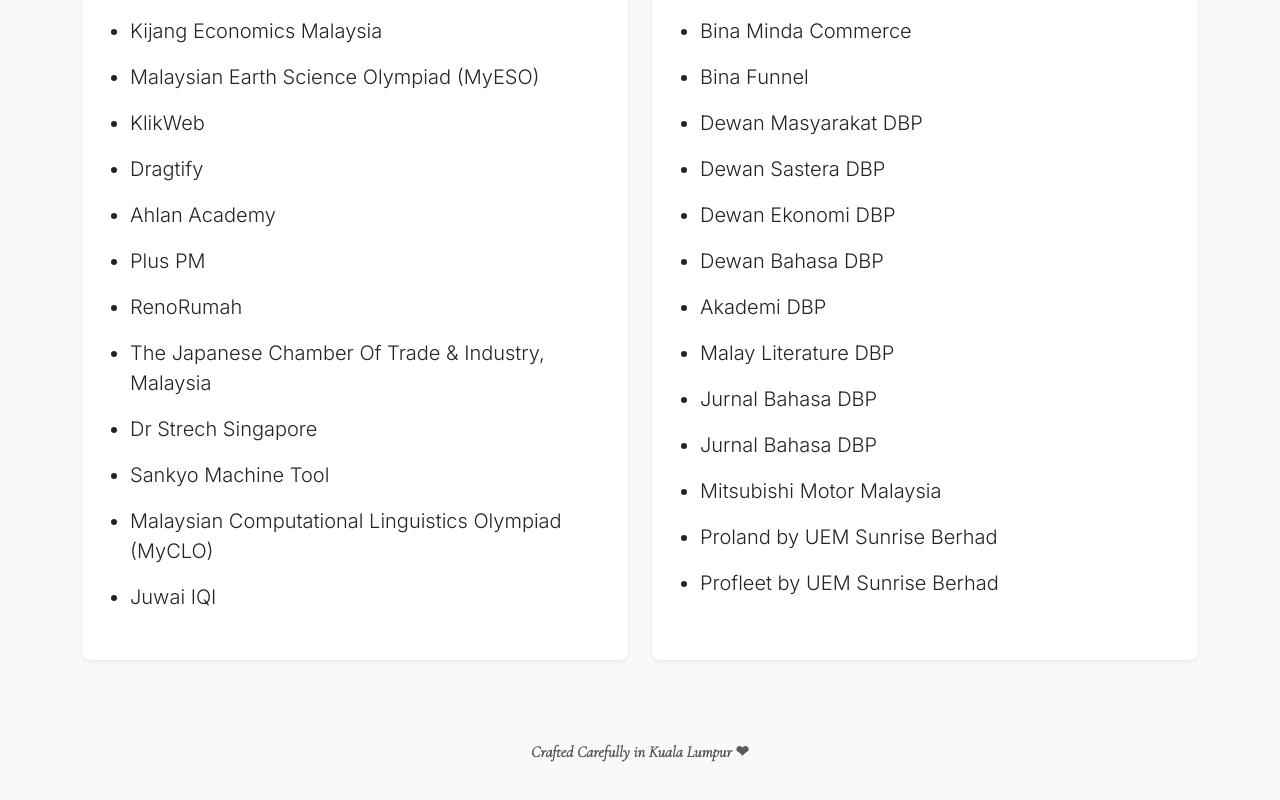
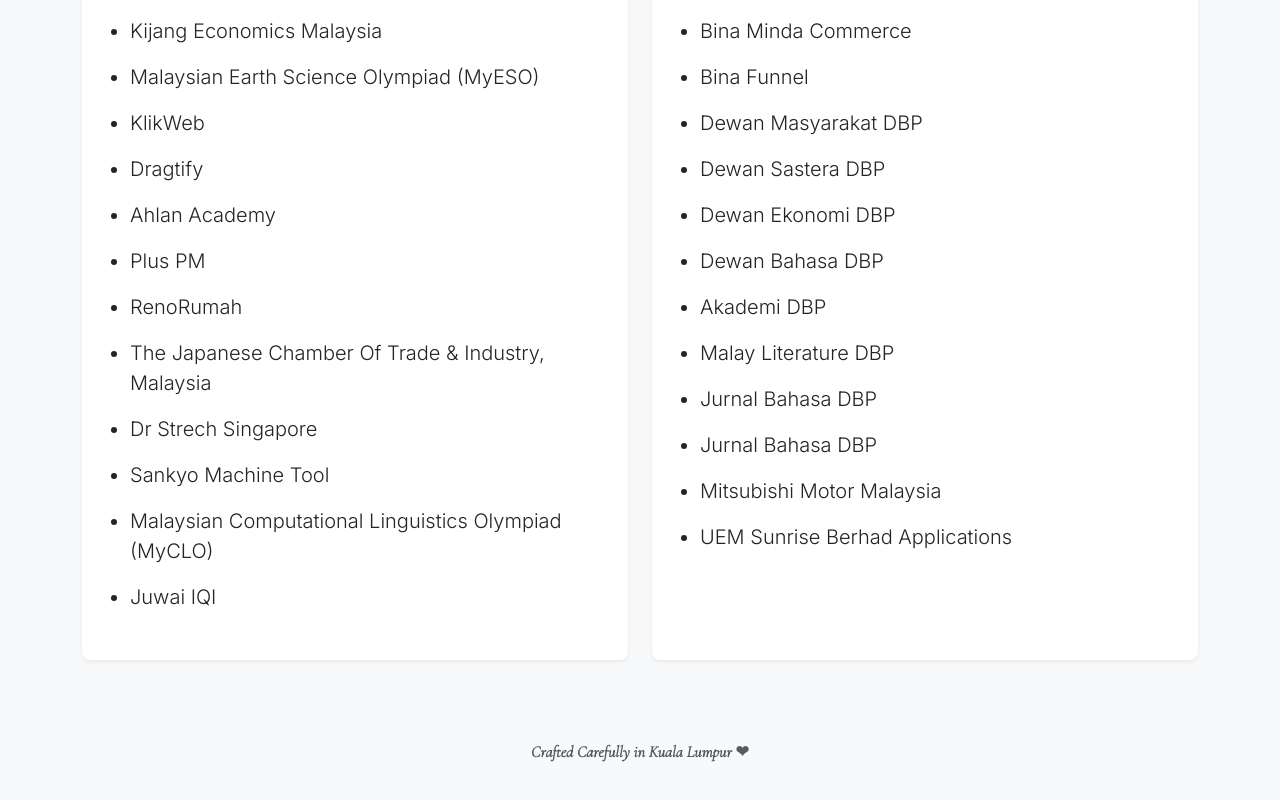
Before and after one commit to msulaimanmisri/sulaiman-profile, a Vue app: page /project in a window 1280 px wide. Shown: the part 814-1614 px from the top of the page. Built offline with nearby package versions, Linux system fonts and the light colour scheme.

Commit message:
Update project.vue

```diff
--- a/src/views/project.vue
+++ b/src/views/project.vue
@@ -74,8 +74,7 @@
                 <Project title="Jurnal Bahasa DBP" />
                 <Project title="Jurnal Bahasa DBP" />
                 <Project title="Mitsubishi Motor Malaysia" />
-                <Project title="Proland by UEM Sunrise Berhad" />
-                <Project title="Profleet by UEM Sunrise Berhad" />
+                <Project title="UEM Sunrise Berhad Applications" />
               </ul>
             </div>
           </div>
```
